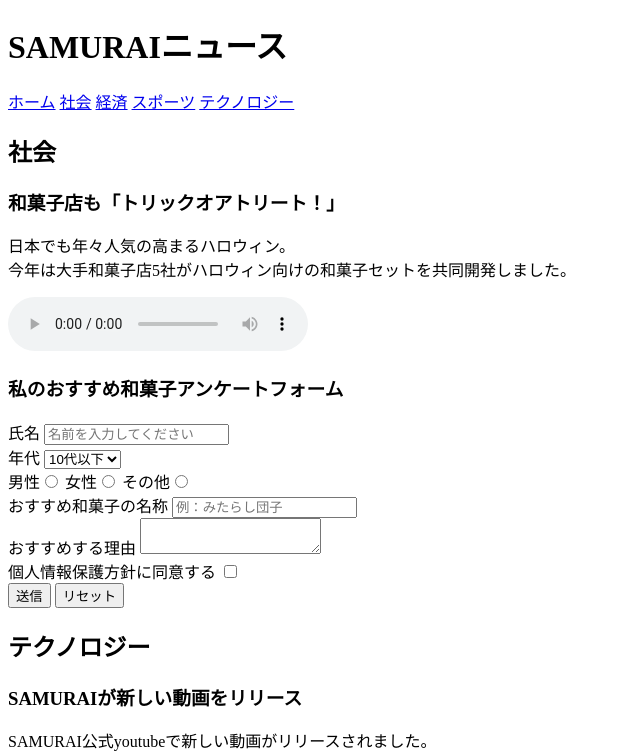
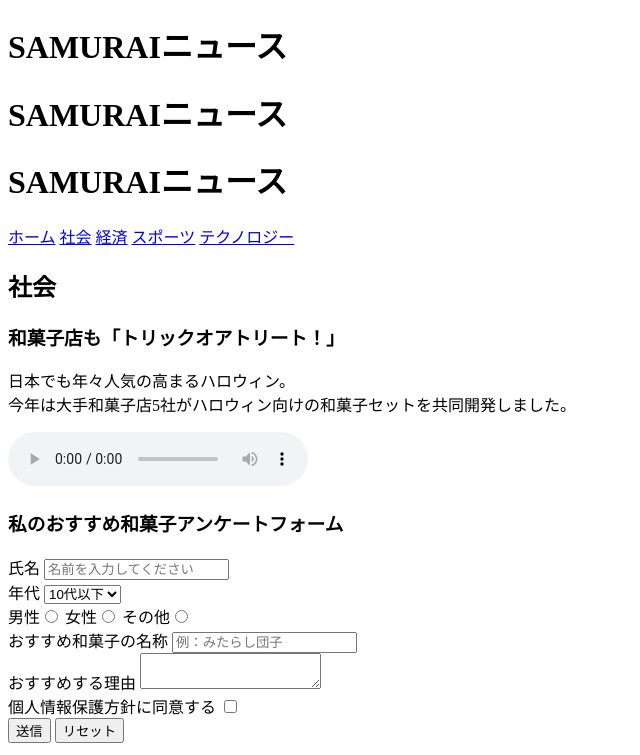
Before and after one commit to fuuki2510/html-css-basic-kadai, a plain HTML site: page kadai_008/kadai_008.html in a window 1280 px wide. Shown: the top 755 px of the page, without its empty margins (0-640 px from the left). Drawn offline with Linux system fonts and the light colour scheme.

Commit message:
h1を複製した

```diff
--- a/kadai_008/kadai_008.html
+++ b/kadai_008/kadai_008.html
@@ -7,6 +7,8 @@
 </head>
 <body>
   <header>
+    <h1>SAMURAIニュース</h1>
+    <h1>SAMURAIニュース</h1>
     <h1>SAMURAIニュース</h1>
     <nav>
       <a href="https://www.sejuku.net/?_gl=1*3gdl1m*_gcl_au*OTcyNTMwMjIuMTczNjQ5MTA1NQ..*_ga*MTMyOTAxMTc1MC4xNzM2NDkxMDU1*_ga_8Y6TNFRTP7*MTczODQ1OTMzOC42OS4xLjE3Mzg0NjM1NjMuNDIuMC4w">ホーム</a>
```
